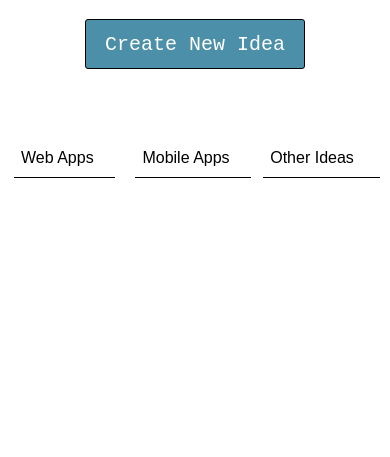
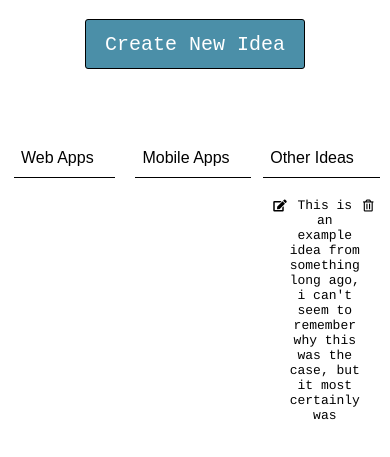
Before and after one commit to pacheights/idea-board, a plain HTML site: page client/index.html in a window 390 px wide. Shown: the part 163-620 px from the top of the page. Drawn offline with Linux system fonts and the light colour scheme; no server answers.

Commit message:
Idea HTML structure updated and delete all rows in table function added to server

```diff
--- a/client/index.html
+++ b/client/index.html
@@ -49,6 +49,11 @@
       <i class='idea-header-element fas fa-music'></i>
     </div>
     <div class='idea-content' id='idea-content-other'>
+      <div class='single-idea'>
+        <i class="idea-edit fas fa-edit"></i>
+        <p class='idea=text'>This is an example idea from something long ago, i can't seem to remember why this was the case, but it most certainly was</p>
+        <i class="idea-delete far fa-trash-alt"></i>
+      </div>
     </div>
   </div>
   <script src='client.js'></script>
--- a/client/style.css
+++ b/client/style.css
@@ -132,6 +132,21 @@ textarea {
   margin-bottom: 15px;
 }
 
+.single-idea {
+  /* border: 1px solid black; */
+  display: inline-flex;
+}
+
+.single-idea i {
+  font-size: 20px;
+  margin-top: 2px;
+}
+
+.single-idea p {
+  margin: 0 15px;
+  padding: 0;
+}
+
 @media screen and (max-width: 800px) {
   .idea-header-text {
     font-size: 16px;
@@ -158,4 +173,12 @@ textarea {
   p {
     font-size: 13px;
   }
+
+  .single-idea i {
+    font-size: 12px;
+  }
+
+  .single-idea p {
+    margin: 0 3px;
+  }
 }
```
Also changed, not shown: server/server.js (+20 -1 lines).
